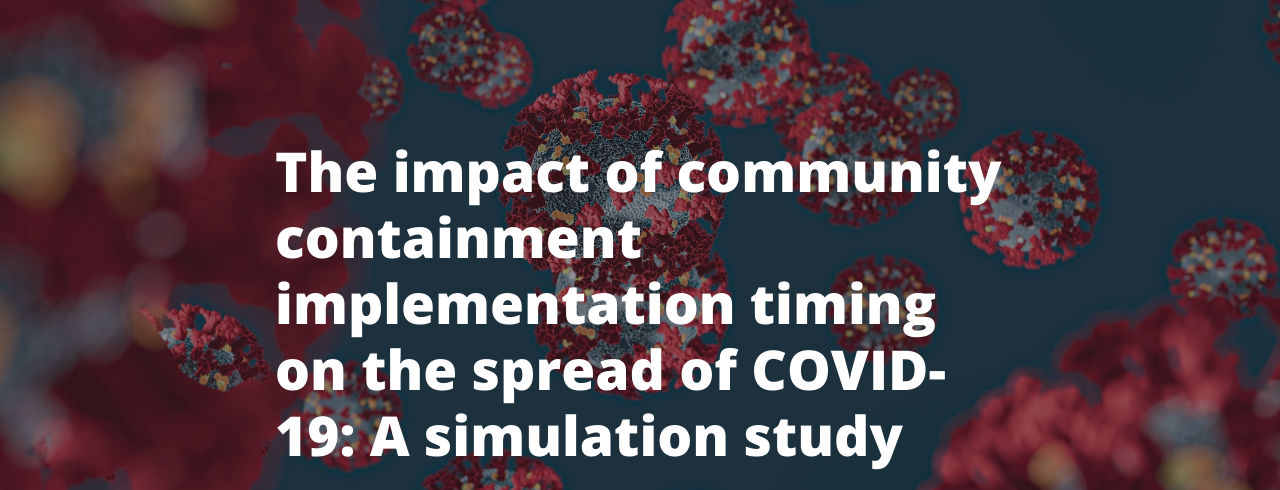
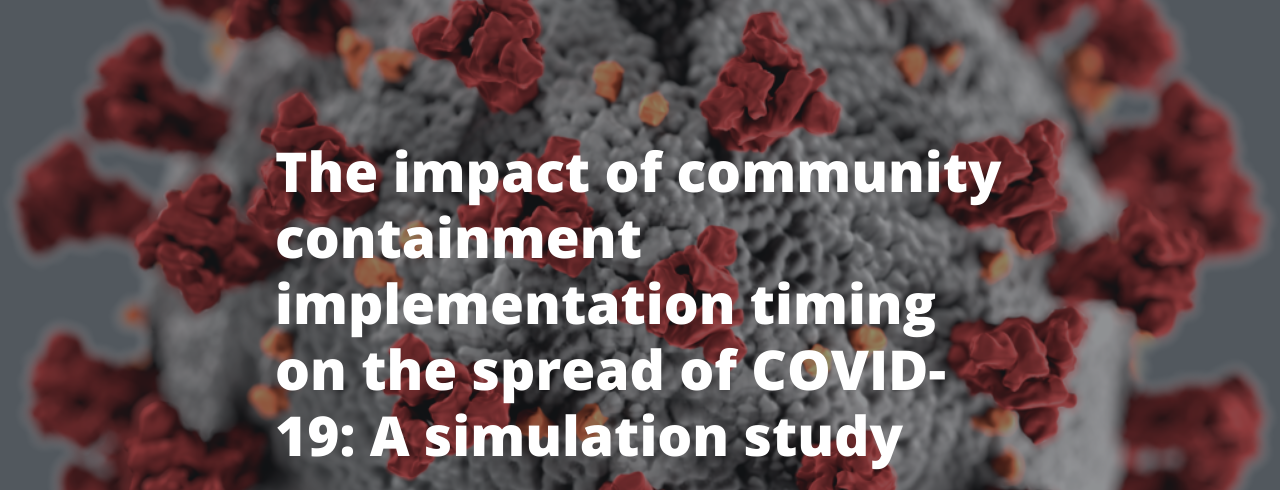
Before and after one commit to Attayeb/Attayeb.github.io, a website: page covid-19.html in a window 1280 px wide. Shown: the part 62-552 px from the top of the page. Drawn offline with nearby package versions, Linux system fonts and the light colour scheme.

```diff
--- a/covid-19.html
+++ b/covid-19.html
@@ -12,7 +12,7 @@
   <!-- Navigation -->
   <script type="text/javascript" src="nav.js"></script>
   <!-- Page Header -->
-  <header class="masthead" style="background-image: url('img/corona-virus.jpg')">
+  <header class="masthead" style="background-image: url('img/corona-virus.png')">
     <div class="overlay"></div>
     <div class="container">
       <div class="row">
```
Also changed, not shown: img/corona-virus.jpg (deleted), img/corona-virus.png (added).
